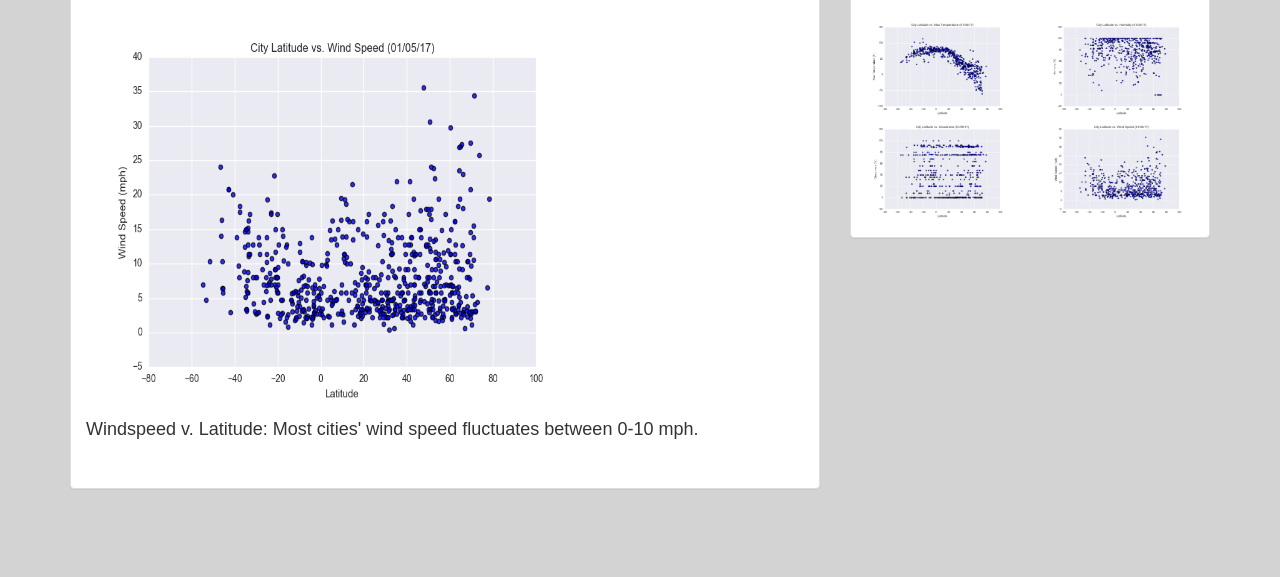
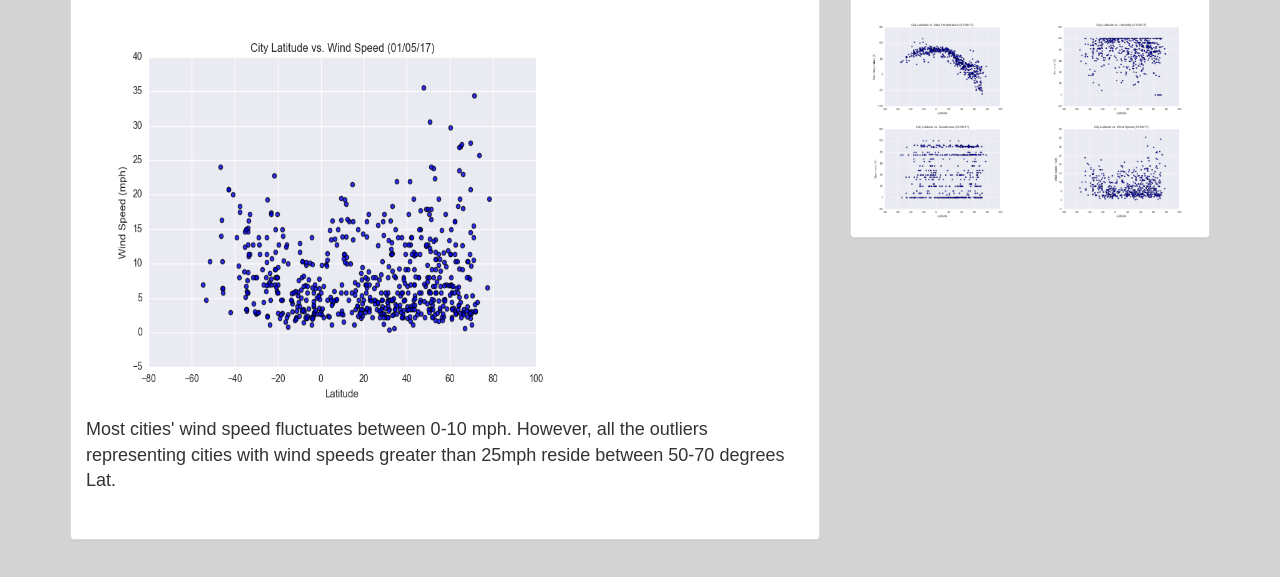
Before and after one commit to stevblag/Web-Design-Challenge, a plain HTML site: page windspeed.html in a window 1280 px wide. Shown: the part 165-742 px from the top of the page. Drawn offline with nearby package versions, Linux system fonts and the light colour scheme.

Commit message:
Update windspeed.html

```diff
--- a/windspeed.html
+++ b/windspeed.html
@@ -53,7 +53,7 @@
                         <h2>Wind Speed</h2>
                         <hr>
                         <img class="image" src="Resources/assets/images/Fig4.png" alt="Wind Speed image">
-                        <p class="p1">Windspeed v. Latitude: Most cities' wind speed fluctuates between 0-10 mph. </p>
+                        <p class="p1">Most cities' wind speed fluctuates between 0-10 mph. However, all the outliers representing cities with wind speeds greater than 25mph reside between 50-70 degrees Lat.</p>
                     <br>
                     </div>
                 </div>
```
